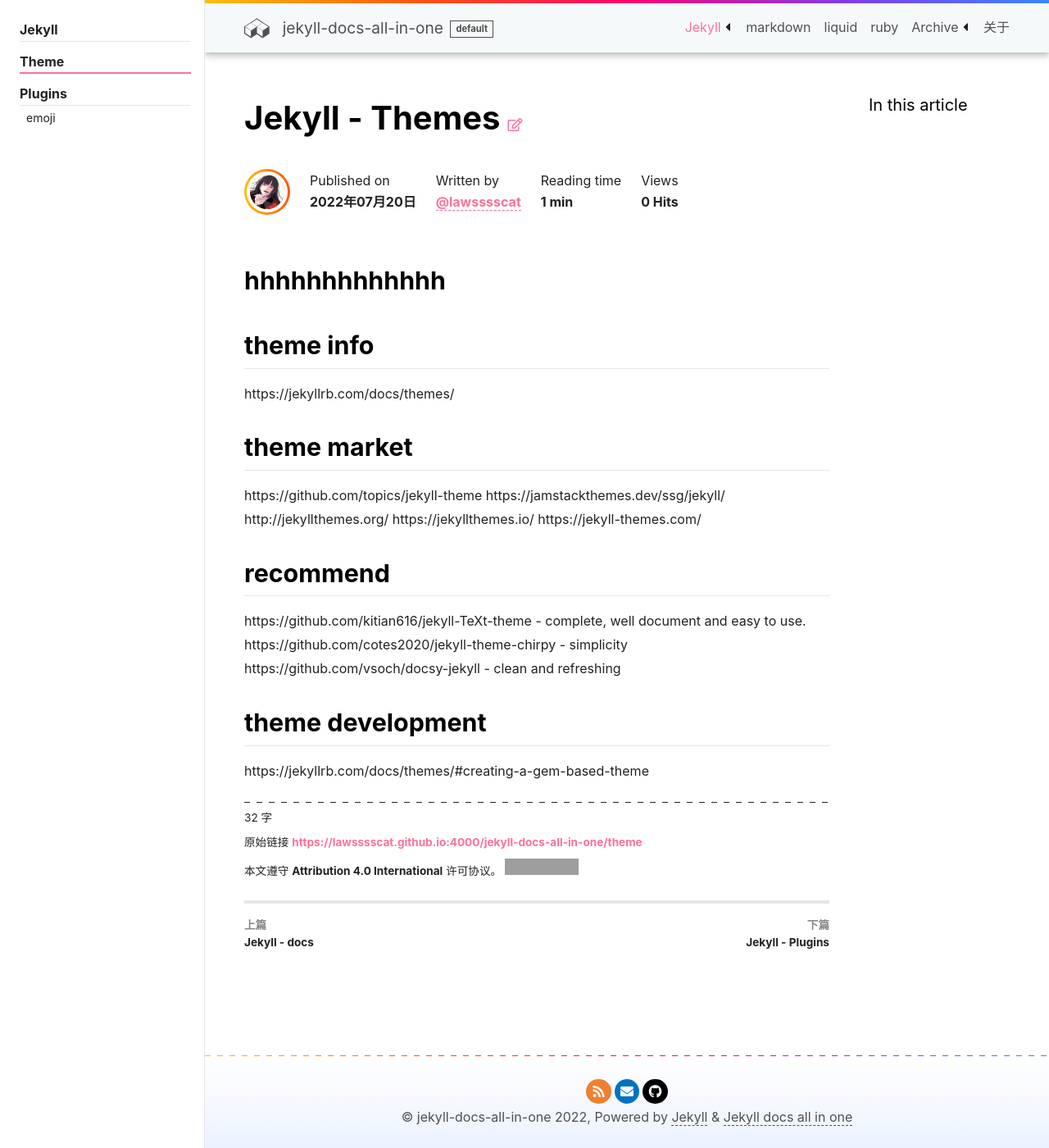
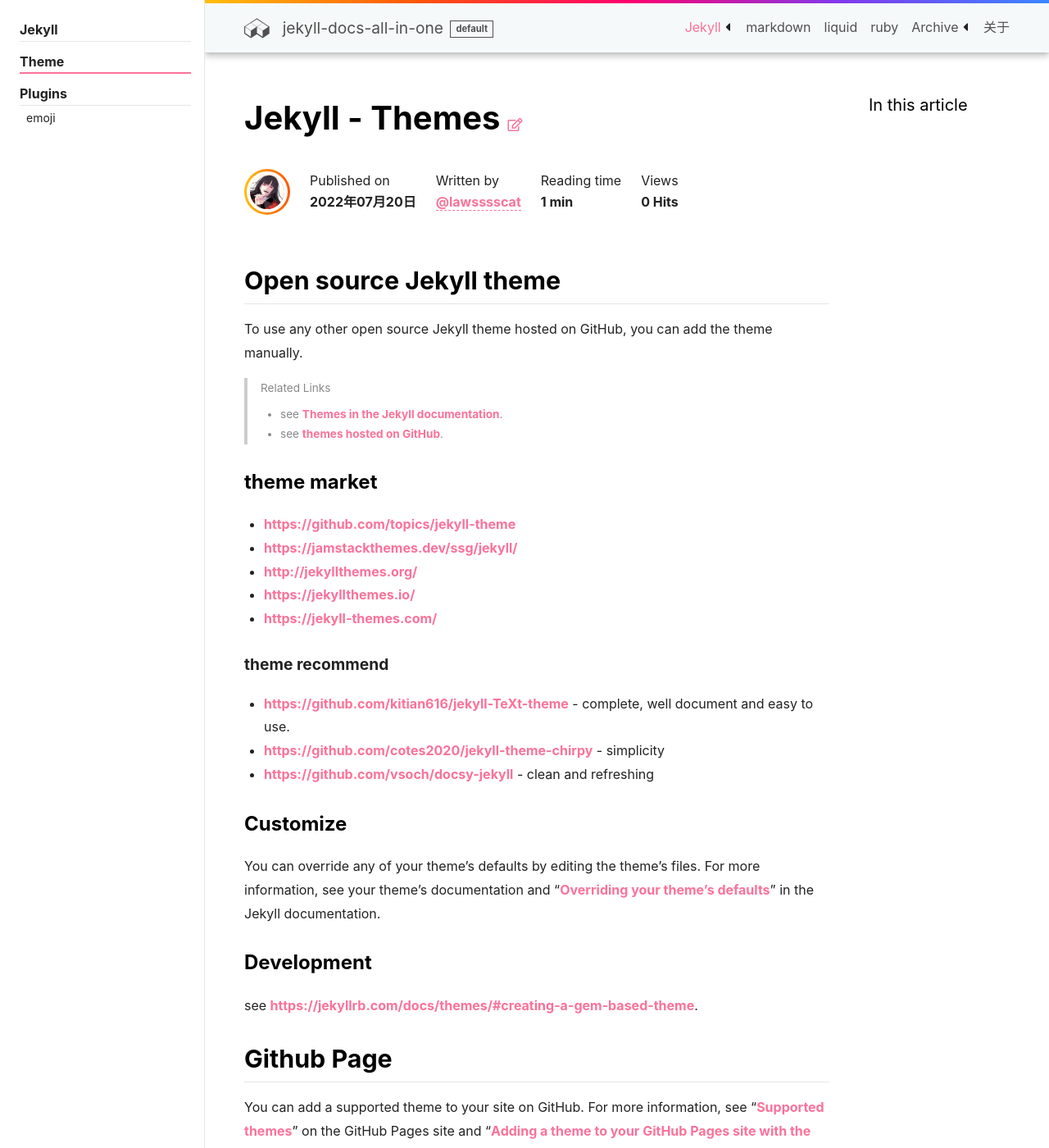
Before and after one commit to LawssssCat/jekyll-docs, a Jekyll site: the page built from _jekyll/theme.md, in a window 1280 px wide and 1400 px high. Shown: the whole window at 82% size. Built offline with Jekyll 4.4.1, drawn with Linux system fonts in a browser that asks for light colours; comment, search, counter and statistics services are not loaded; some of the changed text lies outside the part shown; grey boxes are pictures that could not be loaded.

Commit message:
docs(theme): update

```diff
--- a/_jekyll/theme.md
+++ b/_jekyll/theme.md
@@ -9,28 +9,40 @@
 permalink: /theme
 ---
 
-<div markdown="block">
-## hhhhhhhhhhhhh
-</div>
+## Open source Jekyll theme
 
-<h2>theme info</h2>
+To use any other open source Jekyll theme hosted on GitHub, you can add the theme manually.
 
-https://jekyllrb.com/docs/themes/
+> Related Links
+> + see [Themes in the Jekyll documentation](https://jekyllrb.com/docs/themes/).
+> + see [themes hosted on GitHub](https://github.com/topics/jekyll-theme).
 
-<h2>theme market</h2>
+### theme market
 
-https://github.com/topics/jekyll-theme
-https://jamstackthemes.dev/ssg/jekyll/
-http://jekyllthemes.org/
-https://jekyllthemes.io/
-https://jekyll-themes.com/
++ <https://github.com/topics/jekyll-theme>
++ <https://jamstackthemes.dev/ssg/jekyll/>
++ <http://jekyllthemes.org/>
++ <https://jekyllthemes.io/>
++ <https://jekyll-themes.com/>
 
-<h2>recommend</h2>
+#### theme recommend
 
-https://github.com/kitian616/jekyll-TeXt-theme - complete, well document and easy to use.
-https://github.com/cotes2020/jekyll-theme-chirpy - simplicity
-https://github.com/vsoch/docsy-jekyll - clean and refreshing
++ <https://github.com/kitian616/jekyll-TeXt-theme>   - complete, well document and easy to use.
++ <https://github.com/cotes2020/jekyll-theme-chirpy> - simplicity
++ <https://github.com/vsoch/docsy-jekyll>            - clean and refreshing
 
-<h2>theme development </h2>
+### Customize
 
-https://jekyllrb.com/docs/themes/#creating-a-gem-based-theme
+You can override any of your theme's defaults by editing the theme's files. For more information, see your theme's documentation and "[Overriding your theme's defaults](https://jekyllrb.com/docs/themes/#overriding-theme-defaults)" in the Jekyll documentation.
+
+### Development
+
+see <https://jekyllrb.com/docs/themes/#creating-a-gem-based-theme>.
+
+## Github Page
+
+You can add a supported theme to your site on GitHub. For more information, see "[Supported themes](https://pages.github.com/themes/)" on the GitHub Pages site and "[Adding a theme to your GitHub Pages site with the theme chooser.](https://docs.github.com/en/pages/getting-started-with-github-pages/adding-a-theme-to-your-github-pages-site-with-the-theme-chooser)"
+
+> Related Links
+> + see [Themes about Github Page](https://docs.github.com/en/pages/setting-up-a-github-pages-site-with-jekyll/about-github-pages-and-jekyll#themes).
+> + see [Add a Theme to Github Page](https://docs.github.com/en/pages/setting-up-a-github-pages-site-with-jekyll/adding-a-theme-to-your-github-pages-site-using-jekyll)
```
